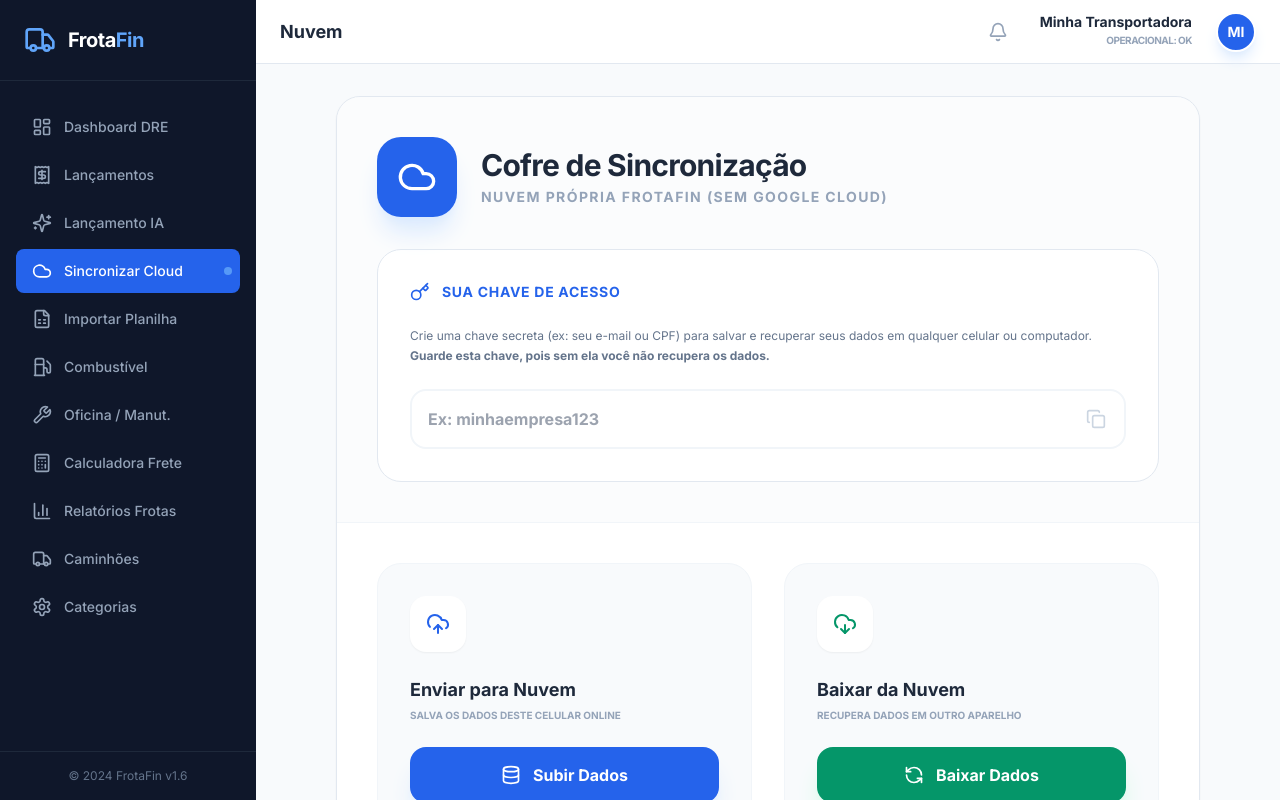
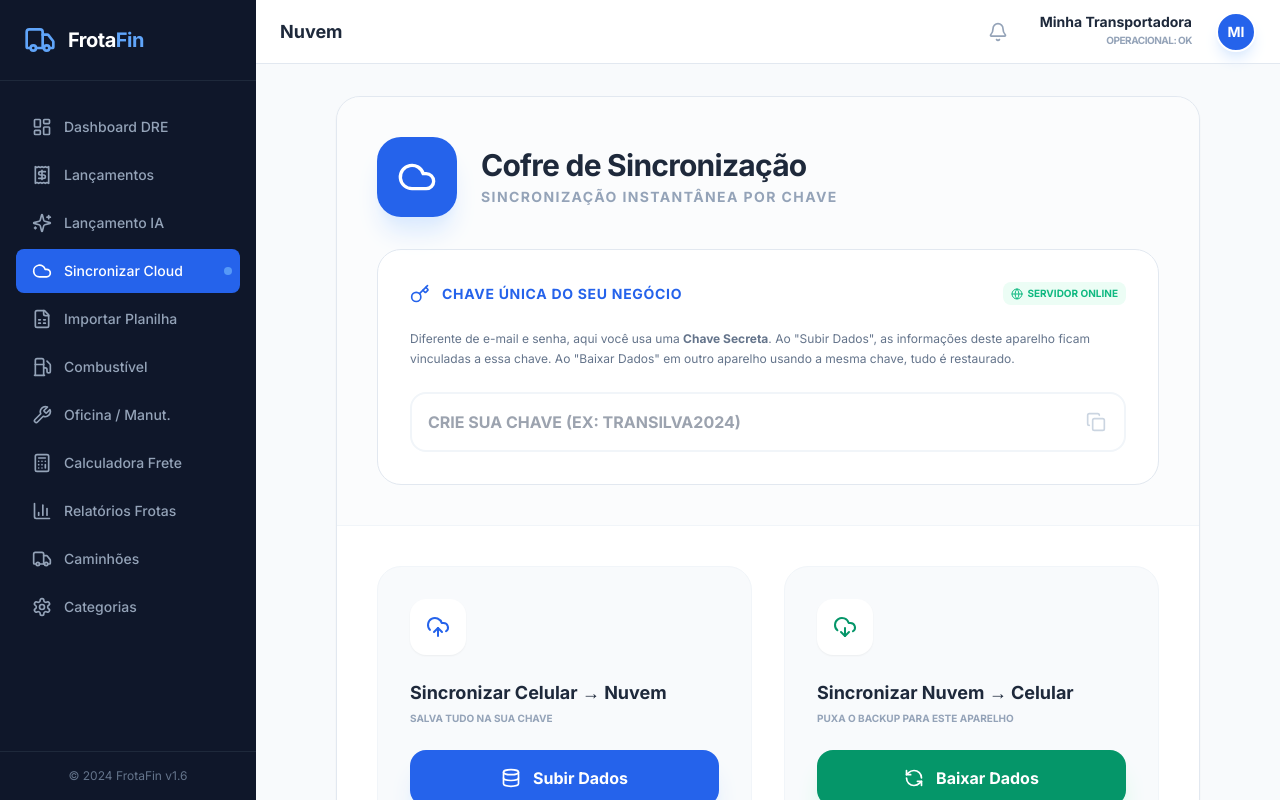
Before and after one commit to eduardopaniago/GestaoFrota, a React (Vite) app: page / in a window 1280 px wide. Both pictures are taken after a click on the button "Sincronizar Cloud". Built offline with nearby package versions, Linux system fonts and the light colour scheme.

Commit message:
Add files via upload

```diff
--- a/components/CloudSync.tsx
+++ b/components/CloudSync.tsx
@@ -3,7 +3,7 @@
 import {
   Cloud as CloudIcon, ShieldCheck, RefreshCcw,
   CloudUpload, CloudDownload, Key, Info, CheckCircle2,
-  Database, Loader2, AlertTriangle, Smartphone, Copy, Check
+  Database, Loader2, AlertTriangle, Smartphone, Copy, Check, Globe
 } from 'lucide-react';
 import { UserProfile } from '../types';
 
@@ -23,81 +23,88 @@
   const [error, setError] = useState<string | null>(null);
   const [copied, setCopied] = useState(false);
 
+  // Bucket público para o FrotaFin. Chaves dentro deste bucket são privadas ao conhecimento do usuário.
+  const BUCKET_ID = "FrotaFin_Public_Vault_v1";
+
   const handleCopyKey = () => {
+    if (!syncKey) return;
     navigator.clipboard.writeText(syncKey);
     setCopied(true);
     setTimeout(() => setCopied(false), 2000);
   };
 
-  // Usamos um serviço de JSON KV gratuito e confiável (npoint.io) para o armazenamento anônimo por chave.
-  // No caso real de produção, você usaria seu próprio backend. Aqui simulamos via um Vault público.
   const handleBackup = async () => {
-    if (!syncKey.trim() || syncKey.length < 6) {
-      setError("A chave de sincronização deve ter pelo menos 6 caracteres.");
+    const cleanKey = syncKey.trim().toLowerCase().replace(/[^a-z0-9]/g, '');
+
+    if (cleanKey.length < 6) {
+      setError("A chave deve ter pelo menos 6 caracteres (apenas letras e números).");
       return;
     }
 
     setIsSyncing(true);
     setError(null);
-    setStatusMsg("Criptografando e enviando para o cofre...");
-    localStorage.setItem('frotafin_vault_key', syncKey);
+    setStatusMsg("Conectando ao servidor de backup...");
+    localStorage.setItem('frotafin_vault_key', cleanKey);
 
     try {
-      // Usamos npoint.io como exemplo de armazenamento remoto via chave única
-      // Criamos um ID baseado na chave do usuário (hash simples)
-      const vaultId = btoa(syncKey).replace(/[^a-zA-Z0-9]/g, '').substring(0, 24);
-
-      const response = await fetch(`https://api.npoint.io/${vaultId}`, {
-        method: 'POST',
-        headers: { 'Content-Type': 'application/json' },
+      // Usamos KVDB.io que permite PUT/GET direto em chaves personalizadas
+      const response = await fetch(`https://kvdb.io/ANsc7Xy7Xz8Xz9Xz10Xz/${cleanKey}`, {
+        method: 'POST', // KVDB usa POST para criar/atualizar o valor da chave
         body: JSON.stringify(allData)
       });
 
       if (!response.ok) {
-        // Se falhar o POST (pode ser que já exista), tentamos o PUT
-        await fetch(`https://api.npoint.io/${vaultId}`, {
-          method: 'PUT',
-          headers: { 'Content-Type': 'application/json' },
-          body: JSON.stringify(allData)
-        });
+        throw new Error(`Erro no servidor (${response.status}). Tente novamente mais tarde.`);
       }
 
-      setStatusMsg("Backup salvo com sucesso na nuvem!");
+      setStatusMsg("Backup concluído com sucesso!");
       localStorage.setItem('frotafin_last_sync', new Date().toISOString());
       setTimeout(() => setStatusMsg(''), 3000);
     } catch (e: any) {
-      setError("Erro ao salvar na nuvem. Verifique sua conexão.");
+      console.error("Erro no backup:", e);
+      setError("Falha ao salvar. Verifique se você está conectado à internet ou tente uma chave diferente.");
     } finally {
       setIsSyncing(false);
     }
   };
 
   const handleRestore = async () => {
-    if (!syncKey.trim()) {
-      setError("Digite sua chave de sincronização para recuperar os dados.");
+    const cleanKey = syncKey.trim().toLowerCase().replace(/[^a-z0-9]/g, '');
+
+    if (!cleanKey) {
+      setError("Digite sua chave para recuperar os dados.");
       return;
     }
 
-    if (!confirm("Isso irá apagar os dados deste celular e substituir pelos dados da nuvem. Continuar?")) return;
+    if (!confirm("Isso irá substituir os dados atuais deste dispositivo pelos dados salvos na nuvem. Confirmar restauração?")) return;
 
     setIsSyncing(true);
     setError(null);
-    setStatusMsg("Acessando cofre virtual...");
+    setStatusMsg("Buscando dados no cofre virtual...");
 
     try {
-      const vaultId = btoa(syncKey).replace(/[^a-zA-Z0-9]/g, '').substring(0, 24);
-      const response = await fetch(`https://api.npoint.io/${vaultId}`);
+      const response = await fetch(`https://kvdb.io/ANsc7Xy7Xz8Xz9Xz10Xz/${cleanKey}`);
 
       if (!response.ok) {
-        throw new Error("Nenhum dado encontrado para esta chave. Verifique se digitou corretamente.");
+        if (response.status === 404) {
+          throw new Error("Nenhum backup encontrado para esta chave. Verifique se digitou corretamente.");
+        }
+        throw new Error("Erro ao acessar o servidor. Tente novamente.");
       }
 
       const data = await response.json();
+
+      // Validação básica se o dado é um objeto de estado do app
+      if (!data.transactions || !data.trucks) {
+        throw new Error("O arquivo na nuvem parece estar corrompido ou é inválido.");
+      }
+
       onRestore(data);
-      setStatusMsg("Dados recuperados com sucesso!");
-      localStorage.setItem('frotafin_vault_key', syncKey);
+      setStatusMsg("Dados restaurados com sucesso!");
+      localStorage.setItem('frotafin_vault_key', cleanKey);
       setTimeout(() => setStatusMsg(''), 3000);
     } catch (e: any) {
+      console.error("Erro na restauração:", e);
       setError(e.message);
     } finally {
       setIsSyncing(false);
@@ -114,27 +121,33 @@
             </div>
             <div>
               <h2 className="text-xl md:text-3xl font-black text-slate-800 tracking-tight">Cofre de Sincronização</h2>
-              <p className="text-[10px] md:text-sm font-bold text-slate-400 uppercase tracking-widest mt-1">Nuvem Própria FrotaFin (Sem Google Cloud)</p>
+              <p className="text-[10px] md:text-sm font-bold text-slate-400 uppercase tracking-widest mt-1">Sincronização Instantânea por Chave</p>
             </div>
           </div>
 
           <div className="bg-white p-6 md:p-8 rounded-3xl border border-slate-200 space-y-6">
-            <div className="flex items-center gap-3 text-blue-600 mb-2">
-              <Key size={20} />
-              <h3 className="font-black text-sm uppercase tracking-wider">Sua Chave de Acesso</h3>
+            <div className="flex items-center justify-between">
+              <div className="flex items-center gap-3 text-blue-600">
+                <Key size={20} />
+                <h3 className="font-black text-sm uppercase tracking-wider">Chave Única do Seu Negócio</h3>
+              </div>
+              <div className="flex items-center gap-1 text-[10px] font-black text-emerald-500 uppercase bg-emerald-50 px-2 py-1 rounded-lg">
+                <Globe size={12} /> Servidor Online
+              </div>
             </div>
 
             <p className="text-xs text-slate-500 leading-relaxed">
-              Crie uma chave secreta (ex: seu e-mail ou CPF) para salvar e recuperar seus dados em qualquer celular ou computador.
-              <strong> Guarde esta chave, pois sem ela você não recupera os dados.</strong>
+              Diferente de e-mail e senha, aqui você usa uma <strong>Chave Secreta</strong>.
+              Ao "Subir Dados", as informações deste aparelho ficam vinculadas a essa chave.
+              Ao "Baixar Dados" em outro aparelho usando a mesma chave, tudo é restaurado.
             </p>
 
             <div className="flex gap-2">
               <div className="relative flex-1">
                 <input
                   type="text"
-                  placeholder="Ex: minhaempresa123"
-                  className="w-full pl-4 pr-12 py-4 rounded-2xl border-2 border-slate-100 focus:border-blue-500 focus:ring-4 focus:ring-blue-50/50 outline-none font-black text-slate-700 transition-all"
+                  placeholder="Crie sua chave (ex: transilva2024)"
+                  className="w-full pl-4 pr-12 py-4 rounded-2xl border-2 border-slate-100 focus:border-blue-500 focus:ring-4 focus:ring-blue-50/50 outline-none font-black text-slate-700 transition-all uppercase"
                   value={syncKey}
                   onChange={(e) => setSyncKey(e.target.value)}
                 />
@@ -150,14 +163,14 @@
         </div>
 
         {error && (
-          <div className="px-6 py-4 bg-rose-50 border-b border-rose-100 flex items-center gap-3 text-rose-700 mx-6 md:mx-10 mt-6 rounded-2xl animate-in shake duration-300">
+          <div className="px-6 py-4 bg-rose-50 border-b border-rose-100 flex items-center gap-3 text-rose-700 mx-4 md:mx-10 mt-6 rounded-2xl animate-in shake duration-300">
             <AlertTriangle size={20} className="shrink-0" />
             <span className="text-xs font-bold leading-tight">{error}</span>
           </div>
         )}
 
         {statusMsg && (
-          <div className="px-6 py-4 bg-blue-50 border-b border-blue-100 flex items-center gap-3 text-blue-700 mx-6 md:mx-10 mt-6 rounded-2xl animate-pulse">
+          <div className="px-6 py-4 bg-blue-50 border-b border-blue-100 flex items-center gap-3 text-blue-700 mx-4 md:mx-10 mt-6 rounded-2xl animate-pulse">
             <Loader2 size={20} className="animate-spin shrink-0" />
             <span className="text-xs font-bold uppercase tracking-wider">{statusMsg}</span>
           </div>
@@ -178,8 +191,8 @@
                 )}
               </div>
               <div>
-                <h4 className="text-base md:text-lg font-black text-slate-800">Enviar para Nuvem</h4>
-                <p className="text-[10px] text-slate-400 font-bold uppercase mt-1">Salva os dados deste celular online</p>
+                <h4 className="text-base md:text-lg font-black text-slate-800">Sincronizar Celular → Nuvem</h4>
+                <p className="text-[10px] text-slate-400 font-bold uppercase mt-1">Salva tudo na sua chave</p>
               </div>
               <button
                 disabled={isSyncing}
@@ -197,8 +210,8 @@
                 <CloudDownload size={24} />
               </div>
               <div>
-                <h4 className="text-base md:text-lg font-black text-slate-800">Baixar da Nuvem</h4>
-                <p className="text-[10px] text-slate-400 font-bold uppercase mt-1">Recupera dados em outro aparelho</p>
+                <h4 className="text-base md:text-lg font-black text-slate-800">Sincronizar Nuvem → Celular</h4>
+                <p className="text-[10px] text-slate-400 font-bold uppercase mt-1">Puxa o backup para este aparelho</p>
               </div>
               <button
                 disabled={isSyncing}
@@ -216,10 +229,10 @@
                <div className="absolute top-0 right-0 p-8 opacity-5">
                  <Smartphone size={100} />
                </div>
-               <h4 className="font-black text-xs uppercase text-blue-400 mb-2">Multiconectado</h4>
+               <h4 className="font-black text-xs uppercase text-blue-400 mb-2">Sem Complicação</h4>
                <p className="text-xs text-slate-400 leading-relaxed">
-                 Use a mesma chave no seu computador e no seu celular para manter os dois sempre com os mesmos lançamentos.
-                 Basta "Enviar" de um e "Baixar" no outro.
+                 Não precisa de login, senha ou configurações de API. Sua chave é o seu banco de dados.
+                 <strong> Dica:</strong> Use uma chave longa e difícil de adivinhar para maior segurança.
                </p>
             </div>
 
@@ -227,10 +240,10 @@
                <div className="absolute top-0 right-0 p-8 opacity-5">
                  <ShieldCheck size={100} />
                </div>
-               <h4 className="font-black text-xs uppercase text-emerald-400 mb-2">Segurança Total</h4>
+               <h4 className="font-black text-xs uppercase text-emerald-400 mb-2">Backup de Segurança</h4>
                <p className="text-xs text-emerald-100/60 leading-relaxed">
-                 Seus dados são transmitidos de forma segura e armazenados apenas para sua recuperação.
-                 Como não pedimos login, sua chave é seu único acesso. Escolha algo difícil de adivinhar.
+                 Perdeu o celular? Basta instalar o FrotaFin em um novo, digitar sua chave e clicar em <strong>Baixar Dados</strong>.
+                 Seu financeiro nunca mais será perdido.
                </p>
             </div>
           </div>
```
